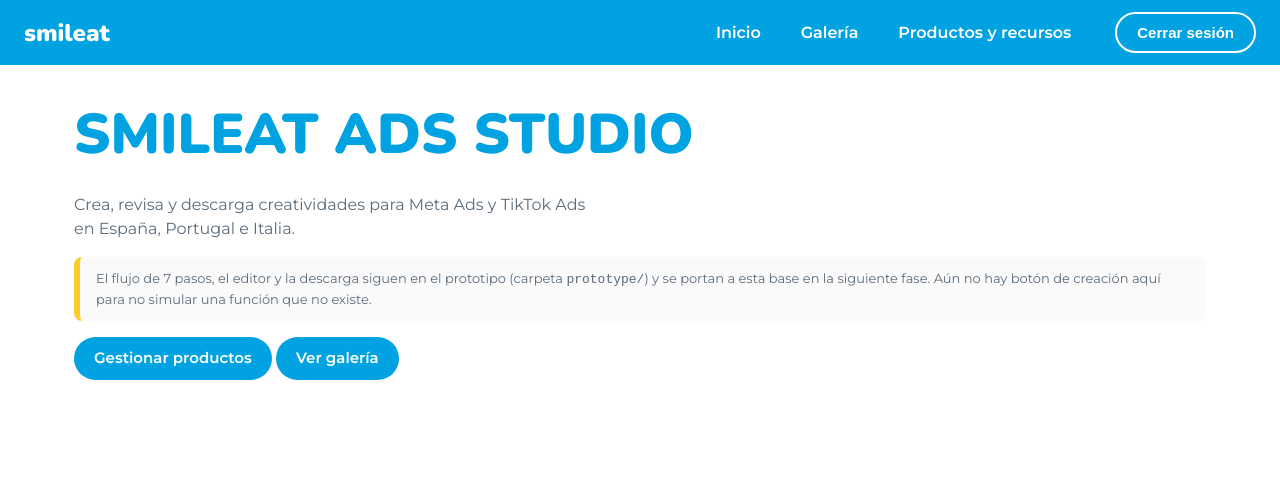
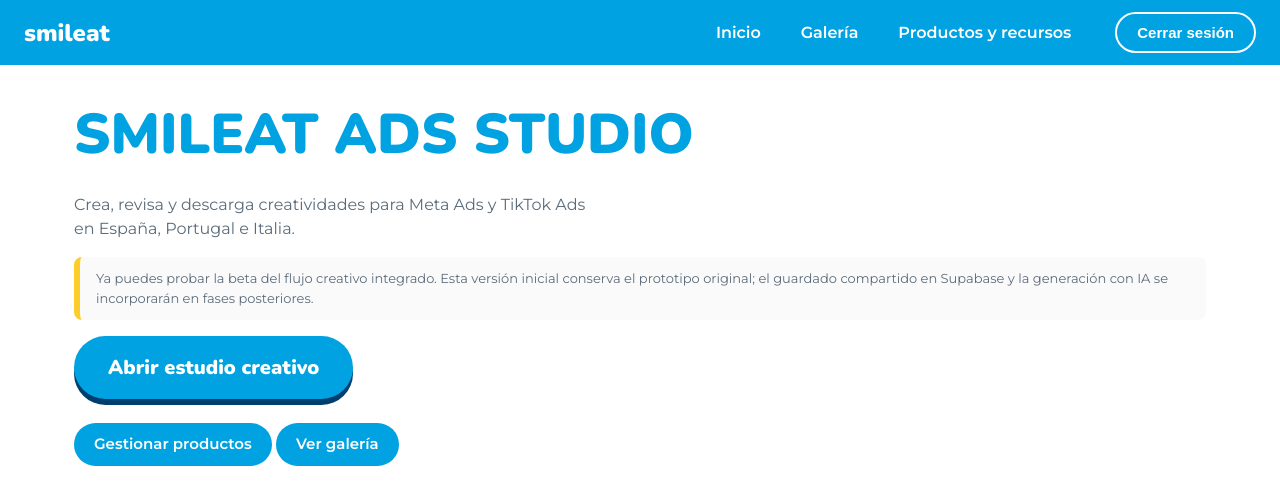
Before and after one commit to noelianieto-smileat/ads-studio, a Next.js app: page / in a window 1280 px wide. Shown: the top 504 px of the page. Built offline with nearby package versions, Linux system fonts and the light colour scheme; no server answers.

Commit message:
Link authenticated home to integrated creative studio beta

```diff
--- a/app/page.tsx
+++ b/app/page.tsx
@@ -6,7 +6,8 @@ export default async function Home() {
   return (<><Nav email={user?.email ?? ''} /><main>
     <h1 style={{ fontSize: 56, color: 'var(--pr)' }}>SMILEAT ADS STUDIO</h1>
     <p style={{ maxWidth: 520, color: 'var(--mu)' }}>Crea, revisa y descarga creatividades para Meta Ads y TikTok Ads en España, Portugal e Italia.</p>
-    <div className="note">El flujo de 7 pasos, el editor y la descarga siguen en el prototipo (carpeta <code>prototype/</code>) y se portan a esta base en la siguiente fase. Aún no hay botón de creación aquí para no simular una función que no existe.</div>
+    <div className="note">Ya puedes probar la beta del flujo creativo integrado. Esta versión inicial conserva el prototipo original; el guardado compartido en Supabase y la generación con IA se incorporarán en fases posteriores.</div>
+    <Link className="btn big" href="/studio">Abrir estudio creativo</Link><br /><br />
     <Link className="btn" href="/products">Gestionar productos</Link> <Link className="btn" href="/gallery">Ver galería</Link>
   </main></>)
 }
```
